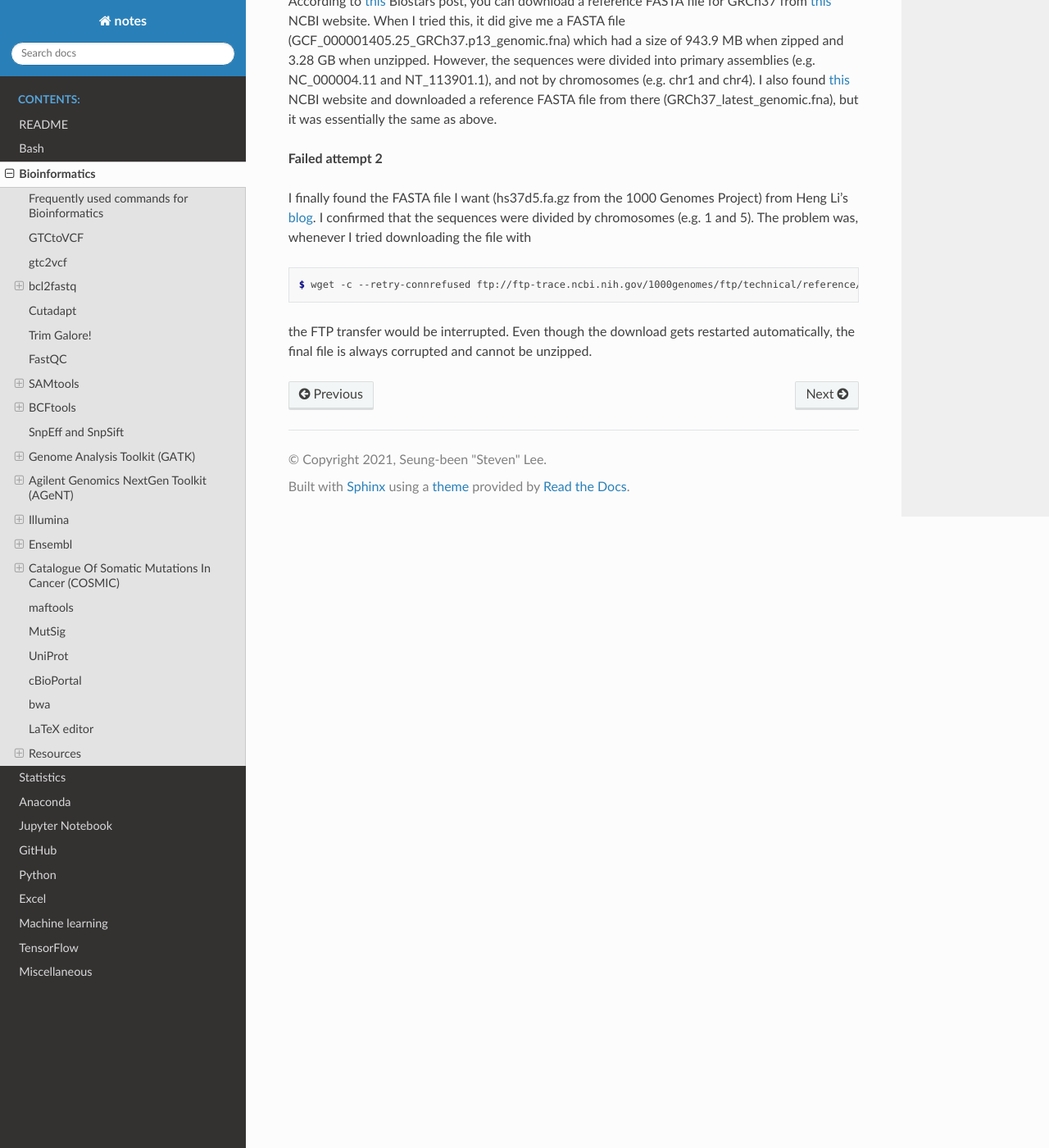
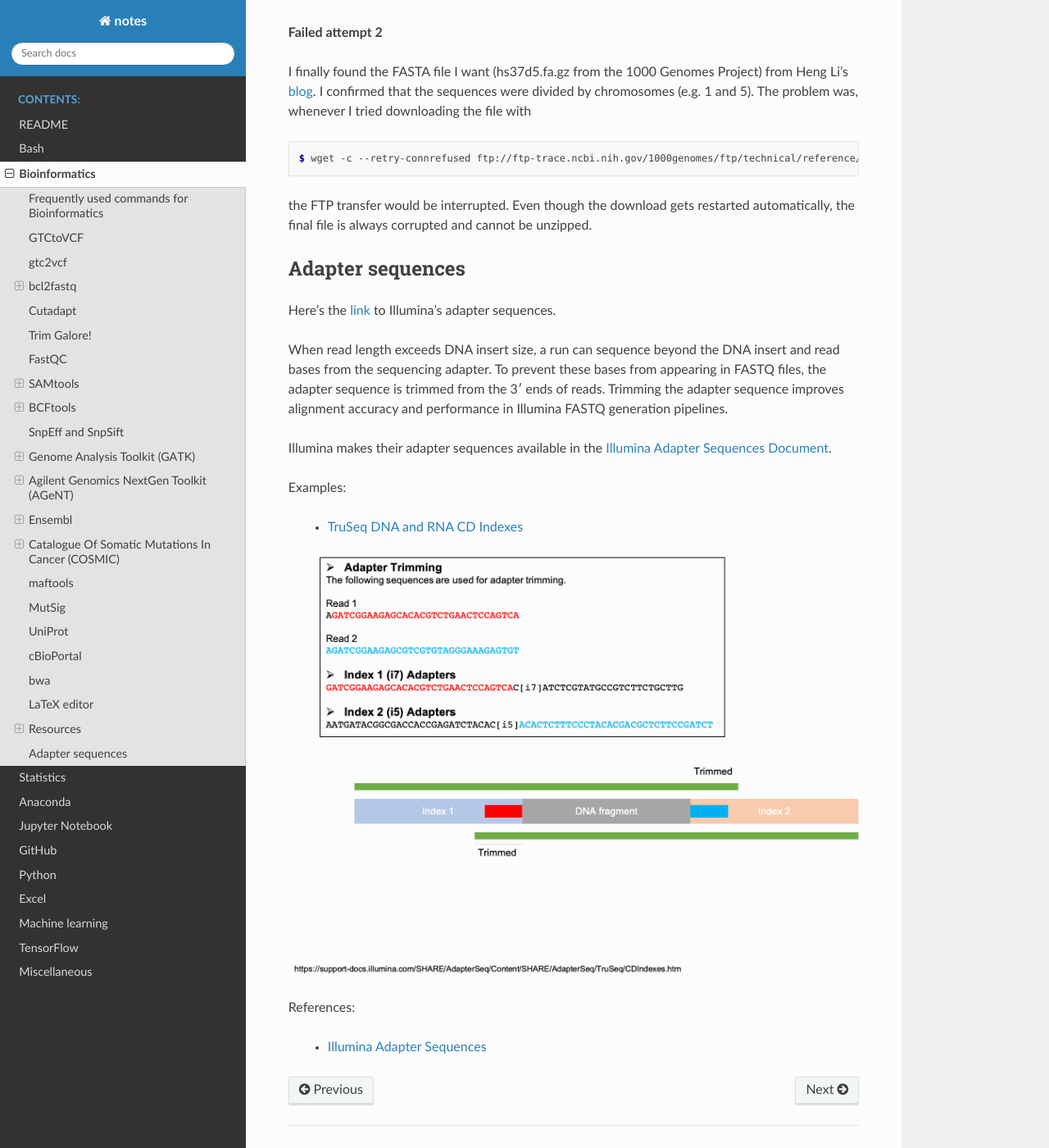
Before and after one commit to sbslee/notes, a Sphinx documentation site: the page built from docs/bioinformatics.rst, in a window 1280 px wide and 1400 px high, scrolled down 15250 px. Shown: the whole window at 82% size. Built offline with Sphinx 7.4.7 and the Read the Docs theme 2.0.0, drawn with Linux system fonts in a browser that asks for light colours; some of the changed text lies outside the part shown.

Commit message:
Update notes

```diff
--- a/docs/bioinformatics.rst
+++ b/docs/bioinformatics.rst
@@ -750,3 +742,22 @@ I finally found the FASTA file I want (hs37d5.fa.gz from the 1000 Genomes Projec
     $ wget -c --retry-connrefused ftp://ftp-trace.ncbi.nih.gov/1000genomes/ftp/technical/reference/phase2_reference_assembly_sequence/hs37d5.fa.gz
 
 the FTP transfer would be interrupted. Even though the download gets restarted automatically, the final file is always corrupted and cannot be unzipped.
+
+Adapter sequences
+=================
+
+Here's the `link <https://www.eurofinsgenomics.eu/media/1610545/illumina-adapter-sequences.pdf>`__ to Illumina's adapter sequences.
+
+When read length exceeds DNA insert size, a run can sequence beyond the DNA insert and read bases from the sequencing adapter. To prevent these bases from appearing in FASTQ files, the adapter sequence is trimmed from the 3′ ends of reads. Trimming the adapter sequence improves alignment accuracy and performance in Illumina FASTQ generation pipelines.
+
+Illumina makes their adapter sequences available in the `Illumina Adapter Sequences Document <https://support.illumina.com/downloads/illumina-adapter-sequences-document-1000000002694.html>`__.
+
+Examples:
+
+  - `TruSeq DNA and RNA CD Indexes <https://support-docs.illumina.com/SHARE/AdapterSeq/Content/SHARE/AdapterSeq/TruSeq/CDIndexes.htm>`__
+
+.. image:: images/AdapterTrimming.png
+
+References:
+
+  - `Illumina Adapter Sequences <https://support-docs.illumina.com/SHARE/AdapterSeq/Content/SHARE/AdapterSeq/AdapterSequencesIntro.htm>`__
```
Also changed, not shown: other parts of docs/bioinformatics.rst (+0 -8 lines), docs/images/AdapterTrimming.png (added), 1 other file.
